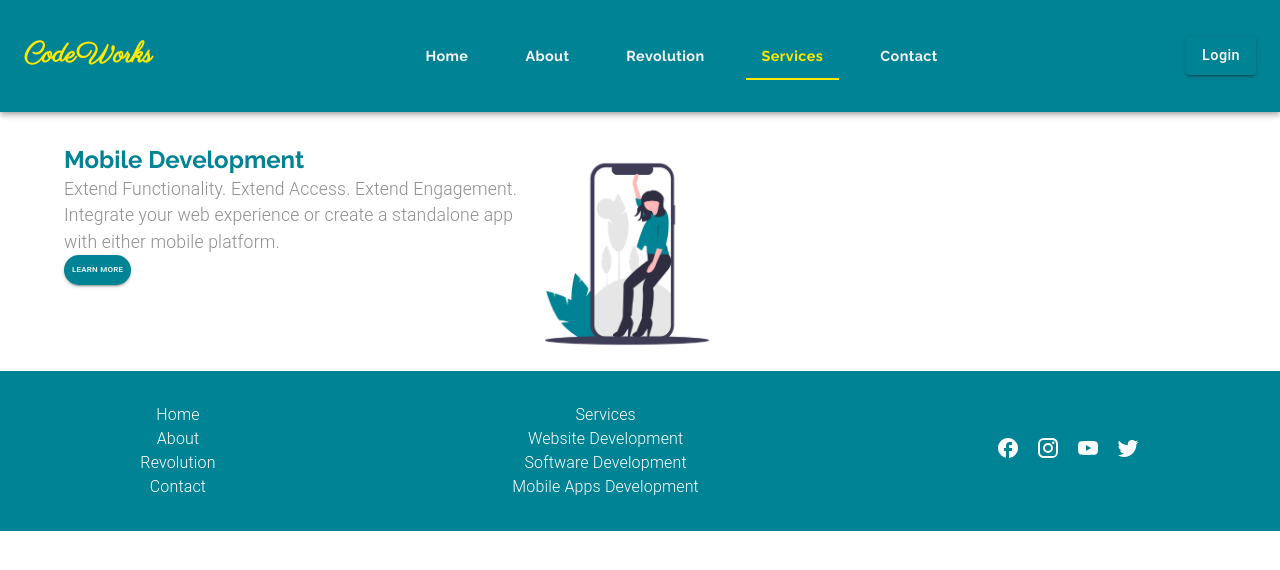
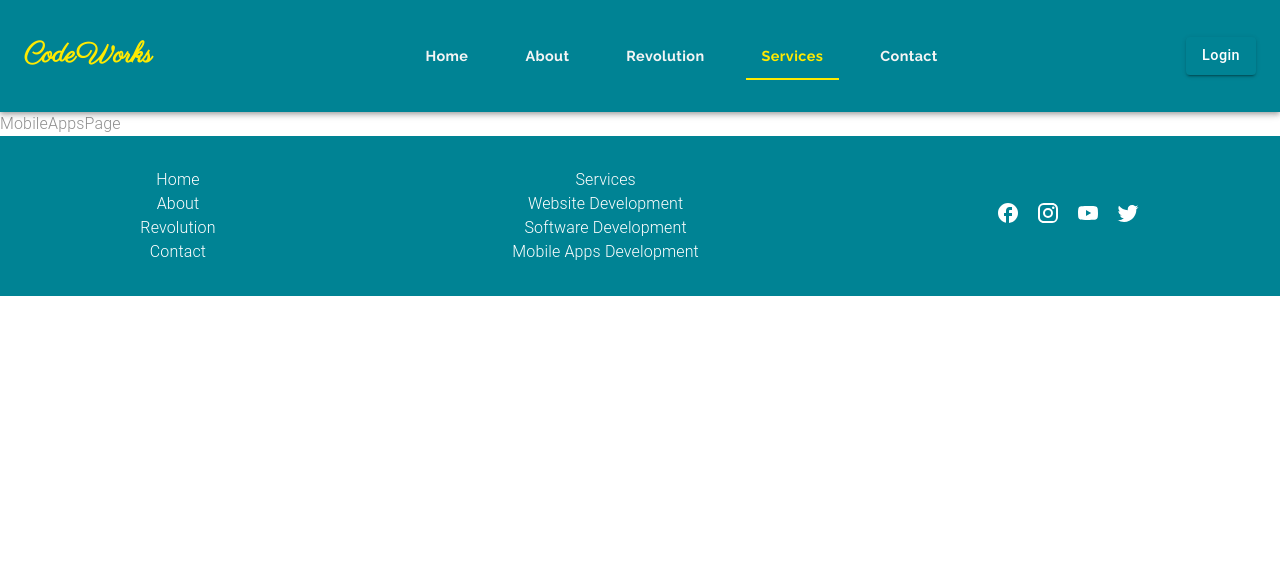
Before and after one commit to sagar-aryal/code-works, a React (Create React App) app: page /mobileapps in a window 1280 px wide. Shown: the top 570 px of the page. Built offline with nearby package versions, Linux system fonts and the light colour scheme.

Commit message:
clearning up services items and adding route to button

```diff
--- a/src/pages/MobileAppsPage/MobileAppsPage.jsx
+++ b/src/pages/MobileAppsPage/MobileAppsPage.jsx
@@ -1,51 +1,7 @@
 import React from "react";
 
-import mobile_apps from "../../assets/mobile_apps.png";
-import theme from "../../theme/Theme";
-
-import {
-  Button,
-  Grid,
-  Typography,
-  Container,
-  useMediaQuery,
-} from "@mui/material";
-import {
-  learnButtonStyles,
-  serviceContainer,
-} from "../ServicesPage/ServicesPageStyles";
-
 const MobileAppsPage = () => {
-  const matchSM = useMediaQuery(theme.breakpoints.down("sm"));
-  return (
-    <React.Fragment>
-      <Container sx={serviceContainer}>
-        <Grid container justifyContent={matchSM ? "center" : "undefined"}>
-          <Grid item>
-            <Typography variant="h5">Mobile Development</Typography>
-            <Typography variant="subtitle1">
-              Extend Functionality. Extend Access. Extend Engagement.
-            </Typography>
-            <Typography variant="subtitle1">
-              Integrate your web experience or create a standalone app{" "}
-              {matchSM ? null : <br />} with either mobile platform.
-            </Typography>
-            <Button sx={learnButtonStyles} variant="contained">
-              Learn More
-            </Button>
-          </Grid>
-          <Grid item>
-            <img
-              src={mobile_apps}
-              alt="software development"
-              width="220px"
-              height="220px"
-            />
-          </Grid>
-        </Grid>
-      </Container>
-    </React.Fragment>
-  );
+  return <div>MobileAppsPage</div>;
 };
 
 export default MobileAppsPage;
--- a/src/pages/ServicesPage/ServicesPage.jsx
+++ b/src/pages/ServicesPage/ServicesPage.jsx
@@ -17,6 +17,7 @@ import {
   Container,
   useMediaQuery,
 } from "@mui/material";
+import { Link } from "react-router-dom";
 
 const ServicesPage = () => {
   const matchSM = useMediaQuery(theme.breakpoints.down("sm"));
@@ -45,7 +46,12 @@ const ServicesPage = () => {
                   Complete digital solutions, from investigation to{" "}
                   <SpecialText>Celebration</SpecialText>
                 </Typography>
-                <Button sx={learnButtonStyles} variant="contained">
+                <Button
+                  sx={learnButtonStyles}
+                  variant="contained"
+                  component={Link}
+                  to="/software"
+                >
                   Learn More
                 </Button>
               </Grid>
@@ -74,7 +80,12 @@ const ServicesPage = () => {
                 <Typography variant="subtitle1">
                   Optimize for Search Engines, built for speed.
                 </Typography>
-                <Button sx={learnButtonStyles} variant="contained">
+                <Button
+                  sx={learnButtonStyles}
+                  variant="contained"
+                  component={Link}
+                  to="/website"
+                >
                   Learn More
                 </Button>
               </Grid>
@@ -105,7 +116,12 @@ const ServicesPage = () => {
                   Integrate your web experience or create a standalone app{" "}
                   {matchSM ? null : <br />} with either mobile platform.
                 </Typography>
-                <Button sx={learnButtonStyles} variant="contained">
+                <Button
+                  sx={learnButtonStyles}
+                  variant="contained"
+                  component={Link}
+                  to="/mobileapps"
+                >
                   Learn More
                 </Button>
               </Grid>
--- a/src/pages/SoftwarePage/SoftwarePage.jsx
+++ b/src/pages/SoftwarePage/SoftwarePage.jsx
@@ -1,52 +1,7 @@
 import React from "react";
 
-import software_development from "../../assets/software_development.png";
-import theme from "../../theme/Theme";
-
-import {
-  Button,
-  Grid,
-  Typography,
-  Container,
-  useMediaQuery,
-} from "@mui/material";
-import {
-  learnButtonStyles,
-  serviceContainer,
-  SpecialText,
-} from "../ServicesPage/ServicesPageStyles";
-
 const SoftwarePage = () => {
-  const matchSM = useMediaQuery(theme.breakpoints.down("sm"));
-  return (
-    <React.Fragment>
-      <Container sx={serviceContainer}>
-        <Grid container justifyContent={matchSM ? "center" : "undefined"}>
-          <Grid item>
-            <Typography variant="h5">Software Development</Typography>
-            <Typography variant="subtitle1">
-              Save Energy. Save Time. Save Money
-            </Typography>
-            <Typography variant="subtitle1">
-              Complete digital solutions, from investigation to{" "}
-              <SpecialText>Celebration</SpecialText>
-            </Typography>
-            <Button sx={learnButtonStyles} variant="contained">
-              Learn More
-            </Button>
-          </Grid>
-          <Grid item>
-            <img
-              src={software_development}
-              alt="software development"
-              width="220px"
-              height="220px"
-            />
-          </Grid>
-        </Grid>
-      </Container>
-    </React.Fragment>
-  );
+  return <div>SoftwarePage</div>;
 };
 
 export default SoftwarePage;
--- a/src/pages/WebsitePage/WebsitePage.jsx
+++ b/src/pages/WebsitePage/WebsitePage.jsx
@@ -1,50 +1,7 @@
 import React from "react";
 
-import website_development from "../../assets/website_development.png";
-import theme from "../../theme/Theme";
-
-import {
-  Button,
-  Grid,
-  Typography,
-  Container,
-  useMediaQuery,
-} from "@mui/material";
-import {
-  learnButtonStyles,
-  serviceContainer,
-} from "../ServicesPage/ServicesPageStyles";
-
 const WebsitePage = () => {
-  const matchSM = useMediaQuery(theme.breakpoints.down("sm"));
-  return (
-    <React.Fragment>
-      <Container sx={serviceContainer}>
-        <Grid container justifyContent={matchSM ? "center" : "flex-end"}>
-          <Grid item>
-            <Typography variant="h5">Website Development</Typography>
-            <Typography variant="subtitle1">
-              Reach More. Discover More. Sell More
-            </Typography>
-            <Typography variant="subtitle1">
-              Optimize for Search Engines, built for speed.
-            </Typography>
-            <Button sx={learnButtonStyles} variant="contained">
-              Learn More
-            </Button>
-          </Grid>
-          <Grid item>
-            <img
-              src={website_development}
-              alt="software development"
-              width="220px"
-              height="220px"
-            />
-          </Grid>
-        </Grid>
-      </Container>
-    </React.Fragment>
-  );
+  return <div>WebsitePage</div>;
 };
 
 export default WebsitePage;
```
